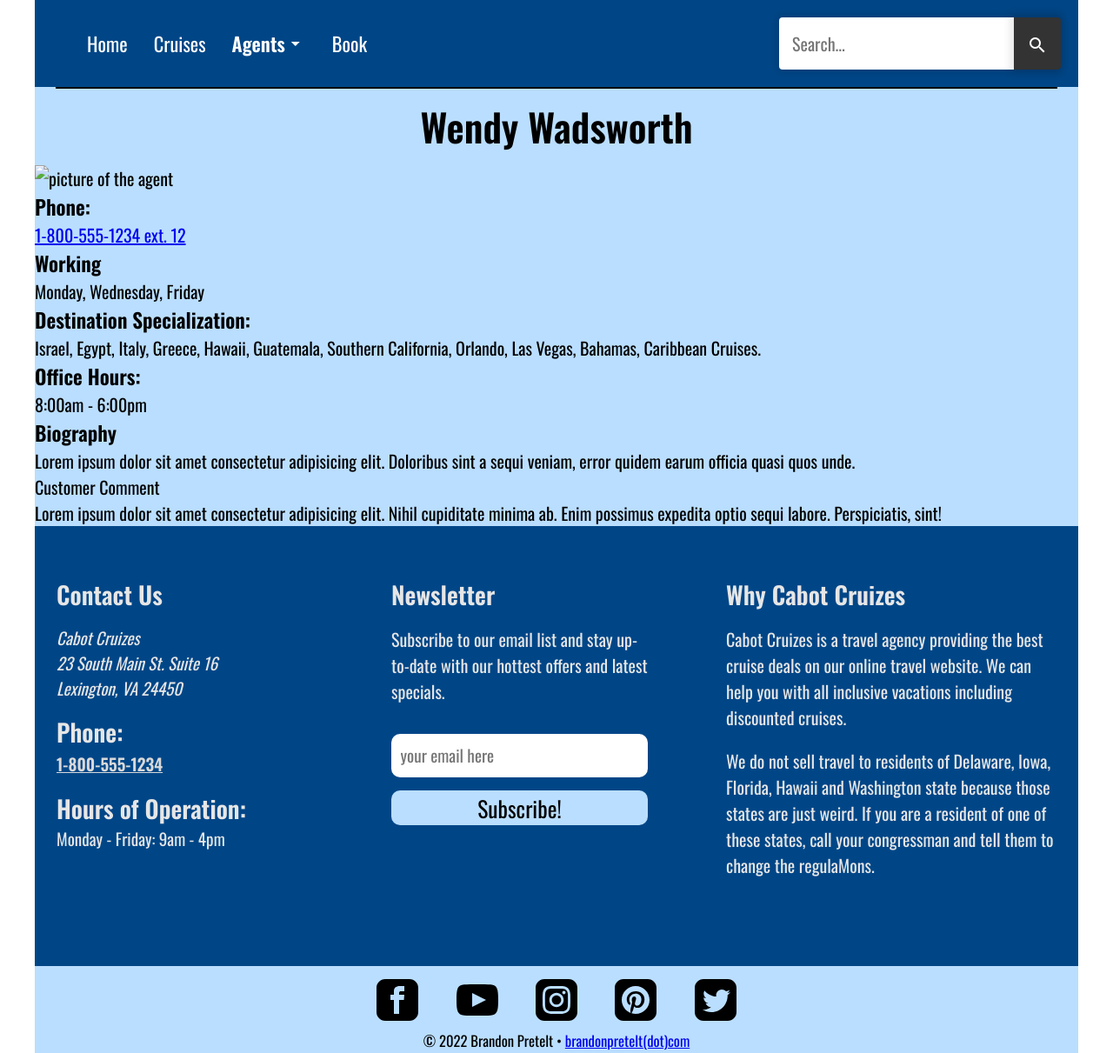
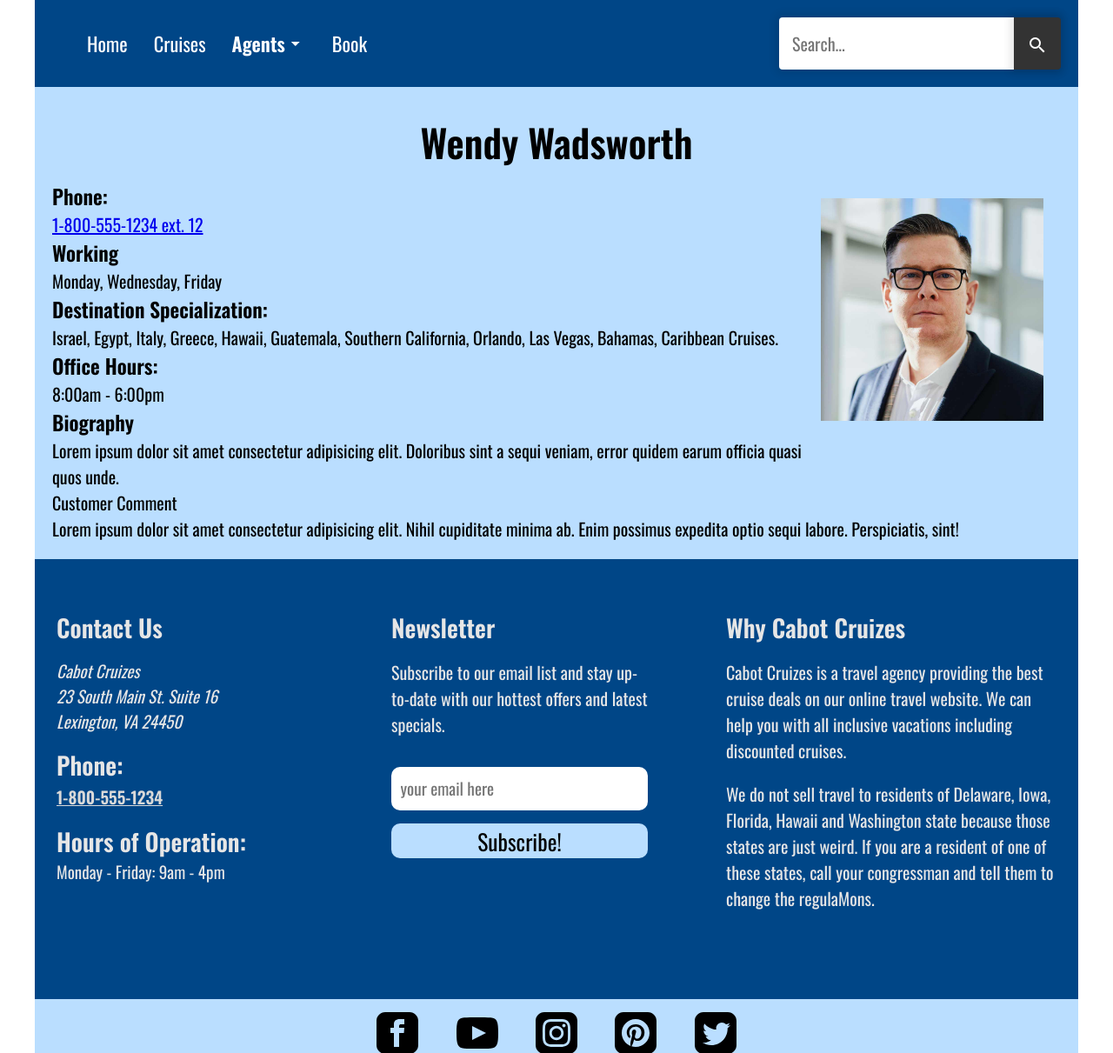
Before and after one commit to brandonpretelt/dgm3740-php, a PHP site: page /agent-1.php in a window 1280 px wide. Shown: the part 146-1357 px from the top of the page at 87% size. Run offline with PHP 8.4, Linux system fonts and the light colour scheme.

Commit message:
:lipstick: updated layouts

```diff
--- a/unit02/agent-1.php
+++ b/unit02/agent-1.php
@@ -2,7 +2,7 @@
 <section id="agent">
     <h1>Wendy Wadsworth</h1>
     <figure>
-        <img src="#" alt="picture of the agent">
+        <img src="images/agents/agent-2.jpg" alt="picture of the agent">
     </figure>
     <article>
     <div class="contact-info">
--- a/unit02/agent-2.php
+++ b/unit02/agent-2.php
@@ -2,7 +2,7 @@
 <section id="agent">
     <h1>Wendy Wadsworth 2</h1>
     <figure>
-        <img src="#" alt="picture of the agent">
+        <img src="images/agents/agent-1a.jpg" alt="picture of the agent">
     </figure>
     <article>
     <div class="contact-info">
--- a/unit02/css/style.css
+++ b/unit02/css/style.css
@@ -675,6 +675,9 @@ footer .about-section {
   }
 }
 /**  AGENT LAYOUT **/
+#agent {
+  padding: 1em;
+}
 #agent h1 {
   border-top: 2px solid black;
   width: 90vw;
@@ -683,59 +686,24 @@ footer .about-section {
   font-size: 2.75rem;
   text-align: center;
 }
-#agent .article-card__cruises {
-  margin: 0 auto;
-  display: flex;
-  flex-direction: column;
-  align-items: center;
-  padding: 1em;
-}
-#agent .article-card__cruises .card-content {
-  width: 100%;
-  max-width: 100px;
-}
-#agent a.btn {
-  margin-top: 1em;
-  text-decoration: none;
-  display: block;
-  background-color: #efefef;
-  color: #000;
-  text-align: center;
-  border-radius: 10px;
-}
-#agent .btn.large-btn {
-  font-size: 1.75rem;
-  padding: 0.3em 0.74em;
-}
 
 /* medium cruise layout */
 @media (min-width: 700px) {
-  a.btn:hover {
-    font-style: italic;
+  #agent h1 {
+    border: none;
   }
-
-  #cruises .article-card__cruises {
-    flex-flow: row;
-    gap: 2em;
+  #agent figure {
+    float: right;
+    padding: 1em;
   }
-  #cruises .article-card__cruises div {
-    display: flex;
-    transform: translateY(50px);
-    flex-direction: column;
-    justify-content: center;
-  }
-  #cruises .article-card__cruises div a.btn {
-    margin-bottom: 2em;
-    margin-left: auto;
-    text-align: center;
+  #agent figure img {
+    width: 30vw;
   }
 }
 /* large cruise layout */
 @media (min-width: 960px) {
-  #cruises h1 {
-    margin: unset;
-    padding: 0.5em;
-    padding-bottom: 0;
+  #agent figure img {
+    width: 20vw;
   }
 }
 /**  CRUISE LAYOUT **/
--- a/unit02/scss/layouts/_agent-layout.scss
+++ b/unit02/scss/layouts/_agent-layout.scss
@@ -1,5 +1,6 @@
 /**  AGENT LAYOUT **/
 #agent {
+    padding: 1em;
     h1 {
         border-top: 2px solid black;
         width: 90vw;
@@ -8,55 +9,20 @@
         font-size: 2.75rem;
         text-align: center;
     }
-    .article-card__cruises {
-        margin: 0 auto;
-        display: flex;
-        flex-direction: column;
-        align-items: center;
-        padding: 1em;
-        .card-content {
-            width: 100%;
-            max-width: 100px;
-        }
-
-    }
-    a.btn {
-        margin-top: 1em;
-        text-decoration: none;
-        display: block;
-        background-color: #efefef;
-        color: #000;
-        text-align: center;
-        border-radius: 10px;
-    }
-    .btn.large-btn {
-        font-size: 1.75rem;
-        padding: 0.3em 0.74em;
-    }
 }
 
 /* medium cruise layout */
 @media (min-width: 700px) {
-    a.btn {
-        &:hover {
-            font-style: italic;
+
+    #agent {
+        h1 {
+            border: none;
         }
-    }
-    #cruises {
-        .article-card__cruises {
-            flex-flow: row;
-            gap: 2em;
-            div {
-                display: flex;
-                transform: translateY(50px);
-                flex-direction: column;
-                justify-content: center;
-                a.btn {
-                    margin-bottom: 2em;
-                    margin-left: auto;
-                    text-align: center;
-
-                }
+        figure {
+            float: right;
+            padding: 1em;
+            img {
+                width: 30vw;
             }
         }
     }
@@ -64,11 +30,11 @@
 
 /* large cruise layout */
 @media (min-width: 960px) {
-  #cruises {
-    h1 {
-       margin: unset;
-       padding: .5em;
-       padding-bottom: 0;
+#agent {
+    figure {
+        img {
+            width: 20vw;
+        }
     }
-  }
 }
+}
```
Also changed, not shown: unit02/images/agents/agent-1a.jpg (added), unit02/images/agents/agent-2.jpg (added).
